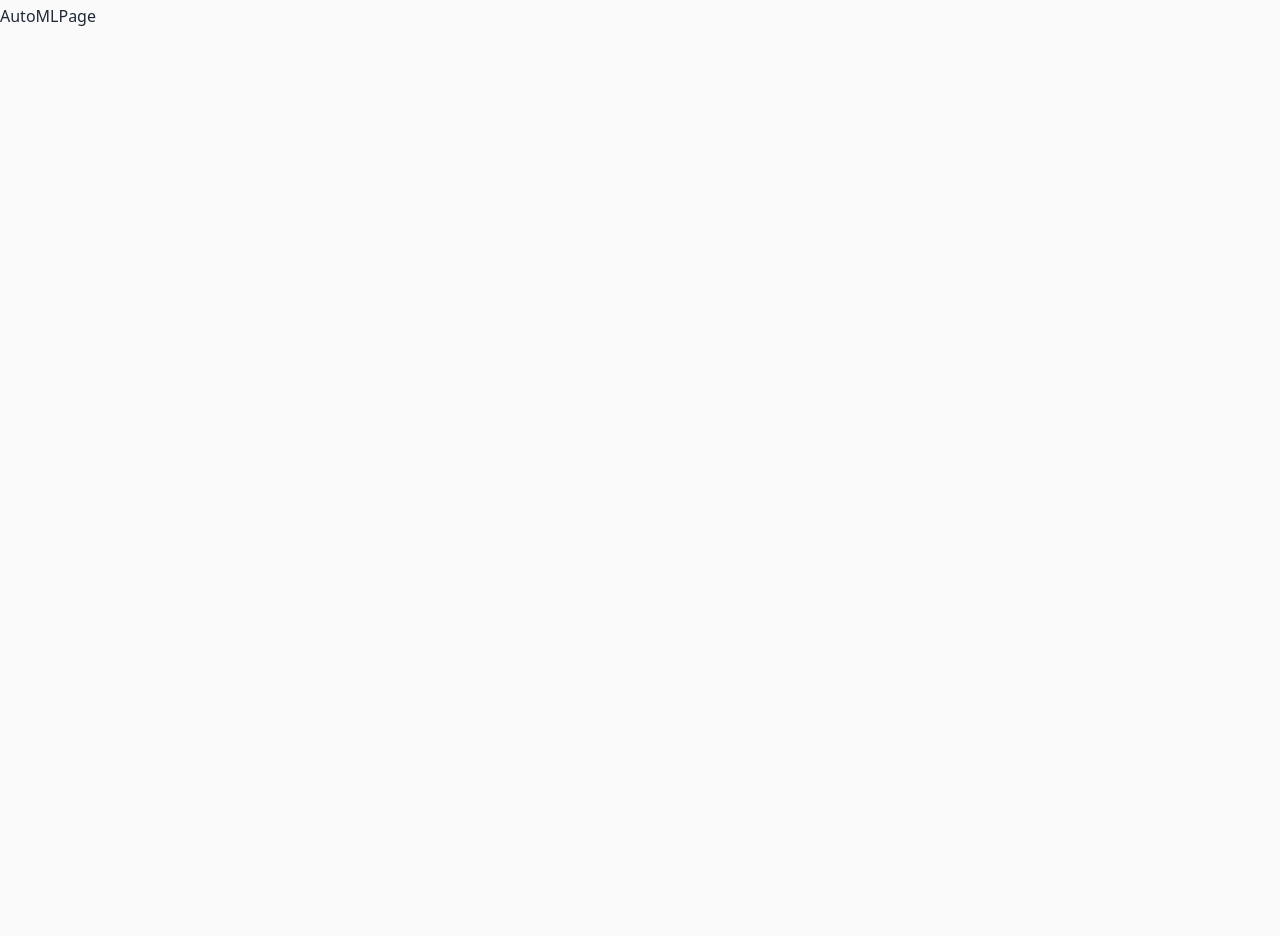
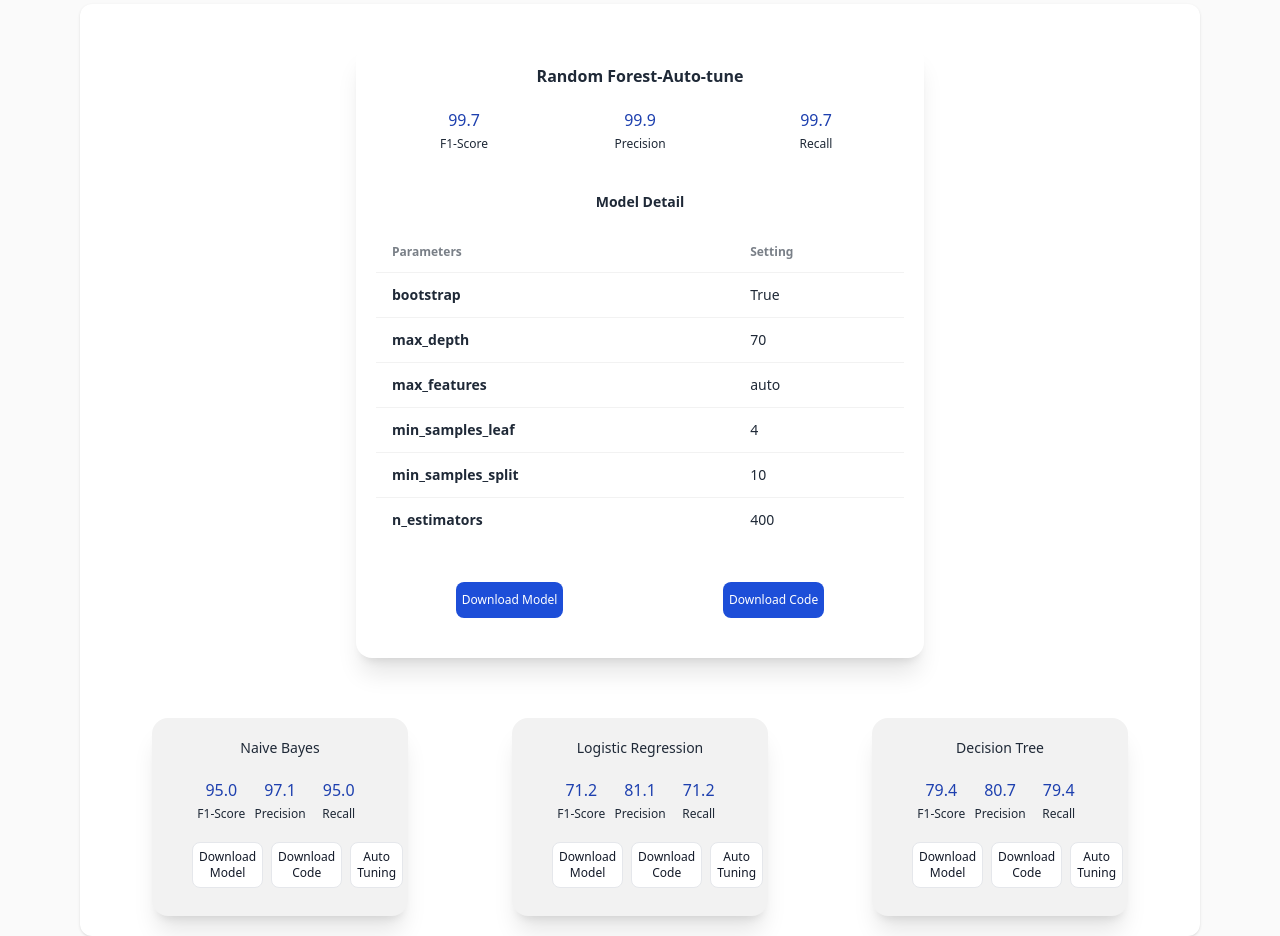
Before and after one commit to YenChiaChen/autoML, a React (Create React App) app in the folder frontend/: page /autoML in a window 1280 px wide. Shown: the part 180-1116 px from the top of the page. Before the commit the page ends 800 px from the top, so only its background shows below. Built offline with nearby package versions, Linux system fonts and the light colour scheme.

Commit message:
feat: add training page

```diff
--- a/frontend/src/refactor/AutoMLPage/index.tsx
+++ b/frontend/src/refactor/AutoMLPage/index.tsx
@@ -1,10 +1,149 @@
 import React from "react";
 
 const AutoMLPage: React.FC = () => {
-
   return (
     <>
-        <p>AutoMLPage</p>
+      <div className="mx-20 p-5 rounded-xl bg-white shadow text-center">
+        <div className="card mx-64 bg-base-100 shadow-xl mt-5 px-5">
+          <p className="my-5 font-bold">Random Forest-Auto-tune</p>
+          <div className="flex justify-around w-full max-w-4xl">
+            <div className="w-20 text-blue-800">99.7</div>
+            <div className="w-20 text-blue-800">99.9</div>
+            <div className="w-20 text-blue-800">99.7</div>
+          </div>
+          <div className="flex justify-around w-full max-w-4xl mt-1">
+            <div className="w-20 text-xs">F1-Score</div>
+            <div className="w-20 text-xs">Precision</div>
+            <div className="w-20 text-xs">Recall</div>
+          </div>
+
+
+          <div className='mt-10 font-bold text-sm'>Model Detail</div>
+          <div className="overflow-x-auto">
+  <table className="table mt-5">
+    <thead>
+      <tr>
+        <th>Parameters</th>
+        <th>Setting</th>
+      </tr>
+    </thead>
+    <tbody>
+      <tr>
+        <th>bootstrap</th>
+        <td>True</td>
+      </tr>
+      <tr className="hover">
+        <th>max_depth</th>
+        <td>70</td>
+      </tr>
+      <tr className="hover">
+        <th>max_features</th>
+        <td>auto</td>
+      </tr>
+      <tr className="hover">
+        <th>min_samples_leaf</th>
+        <td>4</td>
+      </tr>
+      <tr className="hover">
+        <th>min_samples_split</th>
+        <td>10</td>
+      </tr>
+      <tr className="hover">
+        <th>n_estimators</th>
+        <td>400</td>
+      </tr>
+    </tbody>
+  </table>
+</div>
+
+          <div></div>
+
+          <div className="flex justify-around w-full max-w-4xl my-10">
+            <button className="text-white bg-blue-700 hover:bg-blue-800 focus:ring-4 focus:ring-blue-300 font-medium rounded-lg text-xs px-1.5 py-2.5">Download Model</button>
+            <button className="text-white bg-blue-700 hover:bg-blue-800 focus:ring-4 focus:ring-blue-300 font-medium rounded-lg text-xs px-1.5 py-2.5">Download Code</button>
+             </div>
+        </div>
+        <div className="flex justify-around w-full mt-10">
+          <div className="card bg-base-200 shadow-xl mt-5 w-64 px-10">
+            <p className="my-5 text-sm">Naive Bayes</p>
+
+            <div className="flex justify-around w-full max-w-4xl">
+              <div className="w-20 text-blue-800">95.0</div>
+              <div className="w-20 text-blue-800">97.1</div>
+              <div className="w-20 text-blue-800">95.0</div>
+            </div>
+            <div className="flex justify-around w-full max-w-4xl mt-1">
+              <div className="w-20 text-xs">F1-Score</div>
+              <div className="w-20 text-xs">Precision</div>
+              <div className="w-20 text-xs">Recall</div>
+            </div>
+
+            <div className="flex justify-around w-full max-w-4xl my-5">
+              <button className="py-1.5 px-1.5 mr-2 mb-2 text-xs font-medium text-gray-900 focus:outline-none bg-white rounded-lg border border-gray-200 hover:bg-gray-100 hover:text-blue-700 focus:z-10 focus:ring-4 focus:ring-gray-200">
+                Download Model
+              </button>
+              <button className="py-1.5 px-1.5 mr-2 mb-2 text-xs font-medium text-gray-900 focus:outline-none bg-white rounded-lg border border-gray-200 hover:bg-gray-100 hover:text-blue-700 focus:z-10 focus:ring-4 focus:ring-gray-200">
+                Download Code
+              </button>
+              <button className="py-1.5 px-1.5 mr-2 mb-2 text-xs font-medium text-gray-900 focus:outline-none bg-white rounded-lg border border-gray-200 hover:bg-gray-100 hover:text-blue-700 focus:z-10 focus:ring-4 focus:ring-gray-200">
+                Auto Tuning
+              </button>
+            </div>
+          </div>
+          <div className="card bg-base-200 shadow-xl mt-5 w-64 px-10">
+            <p className="my-5 text-sm">Logistic Regression</p>
+
+            <div className="flex justify-around w-full max-w-4xl">
+              <div className="w-20 text-blue-800">71.2</div>
+              <div className="w-20 text-blue-800">81.1</div>
+              <div className="w-20 text-blue-800">71.2</div>
+            </div>
+            <div className="flex justify-around w-full max-w-4xl mt-1">
+              <div className="w-20 text-xs">F1-Score</div>
+              <div className="w-20 text-xs">Precision</div>
+              <div className="w-20 text-xs">Recall</div>
+            </div>
+
+            <div className="flex justify-around w-full max-w-4xl my-5">
+              <button className="py-1.5 px-1.5 mr-2 mb-2 text-xs font-medium text-gray-900 focus:outline-none bg-white rounded-lg border border-gray-200 hover:bg-gray-100 hover:text-blue-700 focus:z-10 focus:ring-4 focus:ring-gray-200">
+                Download Model
+              </button>
+              <button className="py-1.5 px-1.5 mr-2 mb-2 text-xs font-medium text-gray-900 focus:outline-none bg-white rounded-lg border border-gray-200 hover:bg-gray-100 hover:text-blue-700 focus:z-10 focus:ring-4 focus:ring-gray-200">
+                Download Code
+              </button>
+              <button className="py-1.5 px-1.5 mr-2 mb-2 text-xs font-medium text-gray-900 focus:outline-none bg-white rounded-lg border border-gray-200 hover:bg-gray-100 hover:text-blue-700 focus:z-10 focus:ring-4 focus:ring-gray-200">
+                Auto Tuning
+              </button>
+            </div>
+          </div>
+          <div className="card bg-base-200 shadow-xl mt-5 w-64 px-10">
+            <p className="my-5 text-sm">Decision Tree</p>
+
+            <div className="flex justify-around w-full max-w-4xl">
+              <div className="w-20 text-blue-800">79.4</div>
+              <div className="w-20 text-blue-800">80.7</div>
+              <div className="w-20 text-blue-800">79.4</div>
+            </div>
+            <div className="flex justify-around w-full max-w-4xl mt-1">
+              <div className="w-20 text-xs">F1-Score</div>
+              <div className="w-20 text-xs">Precision</div>
+              <div className="w-20 text-xs">Recall</div>
+            </div>
+
+            <div className="flex justify-around w-full max-w-4xl my-5">
+              <button className="py-1.5 px-1.5 mr-2 mb-2 text-xs font-medium text-gray-900 focus:outline-none bg-white rounded-lg border border-gray-200 hover:bg-gray-100 hover:text-blue-700 focus:z-10 focus:ring-4 focus:ring-gray-200">
+                Download Model
+              </button>
+              <button className="py-1.5 px-1.5 mr-2 mb-2 text-xs font-medium text-gray-900 focus:outline-none bg-white rounded-lg border border-gray-200 hover:bg-gray-100 hover:text-blue-700 focus:z-10 focus:ring-4 focus:ring-gray-200">
+                Download Code
+              </button>
+              <button className="py-1.5 px-1.5 mr-2 mb-2 text-xs font-medium text-gray-900 focus:outline-none bg-white rounded-lg border border-gray-200 hover:bg-gray-100 hover:text-blue-700 focus:z-10 focus:ring-4 focus:ring-gray-200">
+                Auto Tuning
+              </button>
+            </div>
+          </div>
+        </div>
+      </div>
     </>
   );
 };
--- a/frontend/src/refactor/PreprocessingPage/DatasetSelectCard.tsx
+++ b/frontend/src/refactor/PreprocessingPage/DatasetSelectCard.tsx
@@ -20,9 +20,9 @@ const DatasetSelectCard: React.FC<DatasetSelectProps> = ({selectedDataset, setSe
 
     return (
         <>
-<div className="form-control w-full max-w-xs">
+<div className="form-control w-full max-w-xs mt-10">
   <select className="select select-bordered">
-    <option disabled selected>Pick one</option>
+    <option disabled selected>Select Dataset</option>
     <option>Star Wars</option>
     <option>Harry Potter</option>
     <option>Lord of the Rings</option>
--- a/frontend/src/refactor/PreprocessingPage/index.tsx
+++ b/frontend/src/refactor/PreprocessingPage/index.tsx
@@ -43,19 +43,26 @@ const PreprocessingPage: React.FC = () => {
         {activeStep === Steps.UPLOAD &&
         <>
           <DatasetSelectCard selectedDataset={selectedDataset} setSelectedDataset={setSelectedDataset} />
-          <button className='btn' onClick={() => handleNextStep(Steps.UPLOAD)}>Next</button>
+          <button className='btn mt-10' onClick={() => handleNextStep(Steps.UPLOAD)}>Next</button>
           </>
         }
       </Card>
 
       <Card step={Steps.CLEAN}>
-        <h2>Step 2: Clean</h2>
+        <h2>Step 2: Data Cleaning</h2>
         {activeStep === Steps.CLEAN && <button className='btn' onClick={() => handleNextStep(Steps.CLEAN)}>Next</button>}
       </Card>
-
+      <Card step={Steps.CLEAN}>
+        <h2>Step 3: Data Transformation</h2>
+        {activeStep === Steps.CLEAN && <button className='btn' onClick={() => handleNextStep(Steps.CLEAN)}>Next</button>}
+      </Card>
+      <Card step={Steps.CLEAN}>
+        <h2>Step 4: Data Reduction</h2>
+        {activeStep === Steps.CLEAN && <button className='btn' onClick={() => handleNextStep(Steps.CLEAN)}>Next</button>}
+      </Card>
       <Card step={Steps.SAVE}>
-        <h2>Step 3: Save</h2>
-        {activeStep === Steps.SAVE && <button className='btn' onClick={() => handleNextStep(Steps.SAVE)}>Done</button>}
+        <h2>Step 6: Data Save</h2>
+        {activeStep === Steps.CLEAN && <button className='btn' onClick={() => handleNextStep(Steps.CLEAN)}>Next</button>}
       </Card>
     </div>
     </div>
```
